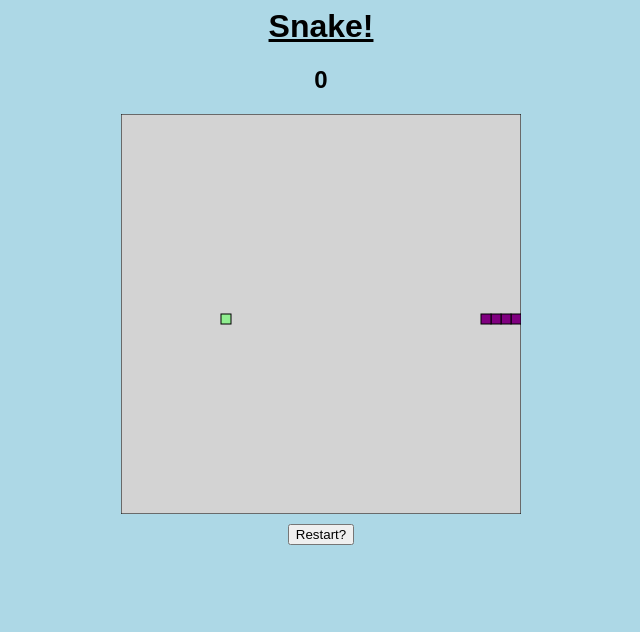
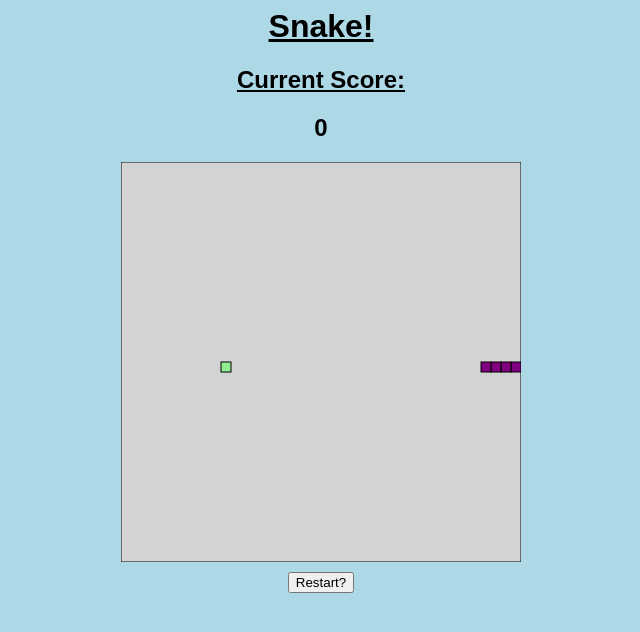
Before and after one commit to Jakeface95/Snake, a plain HTML site: page index.html in a window 1280 px wide. Shown: the whole page, without its empty margins (319-959 px from the left). Drawn offline with Linux system fonts and the light colour scheme.

Commit message:
Added layout and score title

```diff
--- a/app.js
+++ b/app.js
@@ -22,6 +22,7 @@ let food_y;
 let dx = 10;
 // Vertical velocity
 let dy = 0;
+
 
 // Get the canvas element
 const snakeboard = document.getElementById("gameCanvas");
--- a/index.html
+++ b/index.html
@@ -9,7 +9,7 @@
     <h1><u>Snake!</u></h1>
 </header>
 <body>
-    <h2 id="score">0</h2>
+    <h2><u>Current Score: </u></h2><h2 id="score">0</h2>
     <section id="gameSection">
         <canvas id="gameCanvas" width="400" height="400"></canvas>
     </section>
```
